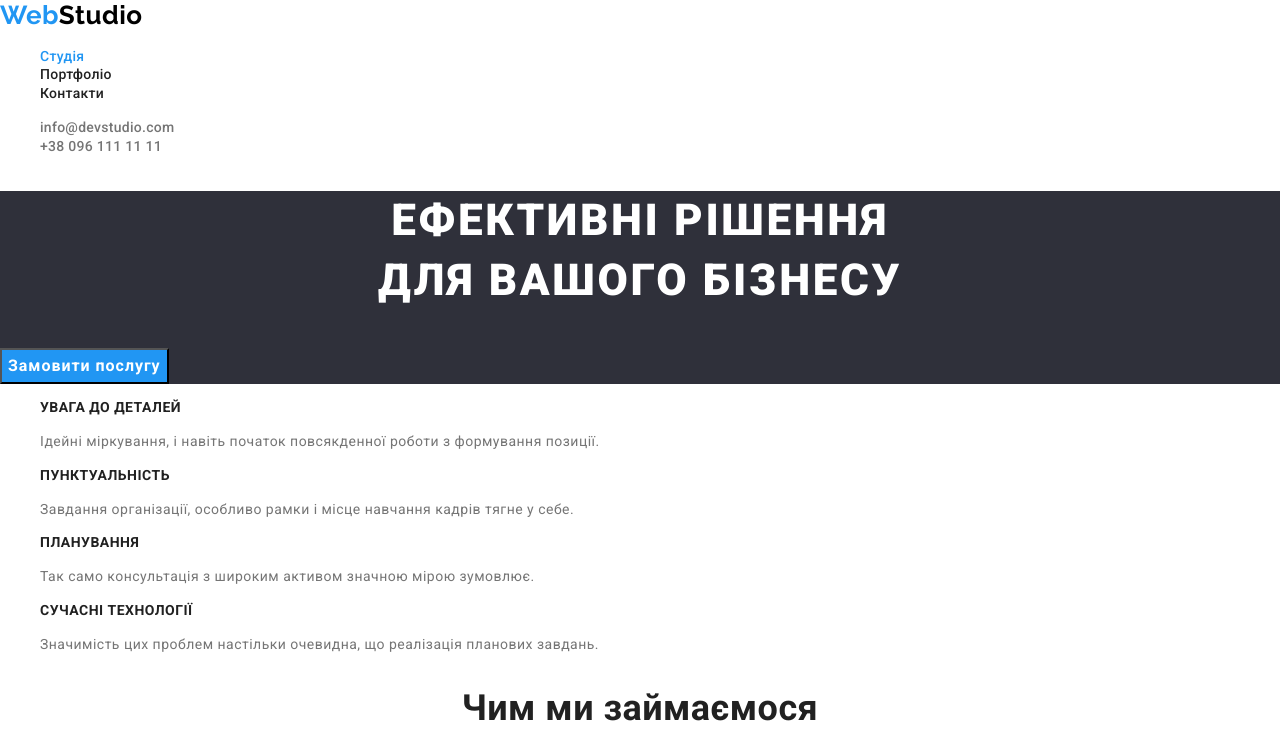
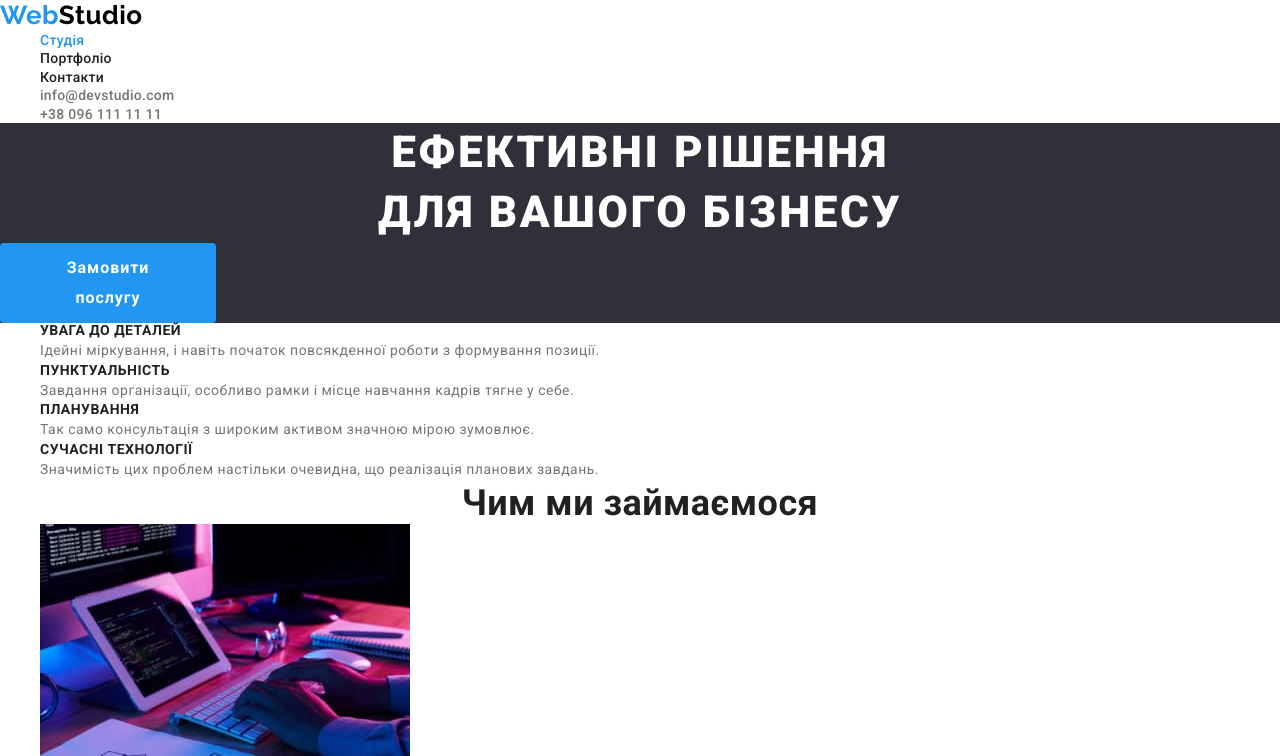
Before and after one commit to Archangel-Jeremiel/goit-markup-hw-03, a plain HTML site: page index.html in a window 1280 px wide. Shown: the top 756 px of the page. Drawn offline with nearby package versions, Linux system fonts and the light colour scheme.

Commit message:
Добавляет border значения

```diff
--- a/css/styles.css
+++ b/css/styles.css
@@ -15,7 +15,10 @@ body {
     font-family: Roboto, sans-serif;
     letter-spacing: 0.03em;
 }
-
+h1, h2, h3, h4, h4, h5, h6, p, ul {
+    margin-top: 0;
+    margin-bottom: 0;
+}
 /* Добавим общий стиль на списки, кнопки*/
 .list {
     list-style: none;
@@ -24,8 +27,14 @@ body {
 по этому ставим кнопке font-family: inherit; (явно унаследуй что-то) */
 button {
     font-family: inherit;
+    border: 0px solid transparent;
+    border-radius: 4px;
+    padding: 6px 22px;
 }
-
+button.hero-button {
+    padding: 10px 32px;
+    width: 216px;
+}
 /* Логотип хедера */
 .header-logo {
     color:var(--primary-header-logo) ;
@@ -94,19 +103,15 @@ button {
     letter-spacing: 0.06em;
     text-transform: uppercase;
 }
-.hero-button {
+.text-button {
     font-weight: 700;
     font-size: 16px;
     line-height: 1.88;
-    display: flex;
-    align-items: center;
-    text-align: center;
     letter-spacing: 0.06em;
     color: var(--white-text-color);
     background-color:  var(--accentt-color);
     cursor: pointer
 }
-
 /*Скрываем нужные заголовки */
 .visually-hidden {
     position: absolute;
@@ -200,7 +205,6 @@ button {
     font-weight: 500;
     font-size: 16px;
     line-height: 1.62;
-    text-align: center;
     color: var(--primary-title-color);
     background-color: var(--second-background-color);
     cursor: pointer;
--- a/index.html
+++ b/index.html
@@ -48,7 +48,7 @@
     <main class="main">
       <section class="hero">
         <h1 class="title">Ефективні рішення <br />для вашого бізнесу</h1>
-        <button type="button" class="hero-button">Замовити послугу</button>
+        <button type="button" class="text-button hero-button">Замовити послугу</button>
       </section>
       <section class="approach">
         <h2 class="visually-hidden">Підхід до роботи</h2>
```
Also changed, not shown: portfolio.html (+6 -1 lines).
